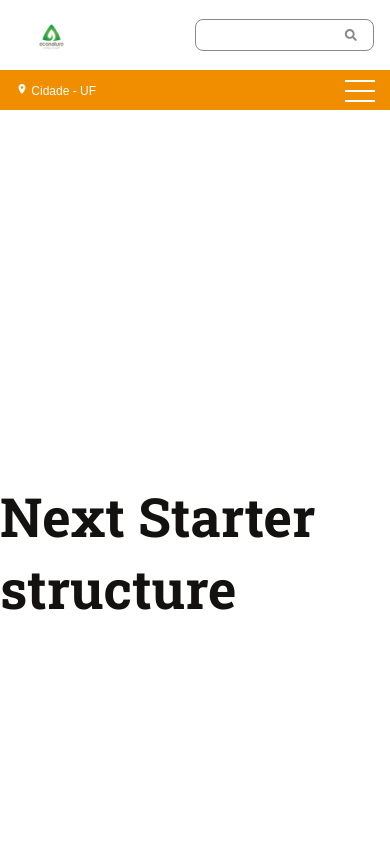
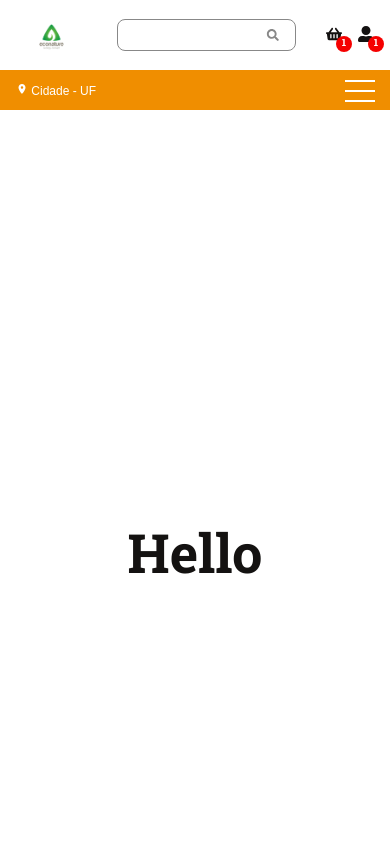
Before and after one commit to merkur-org/client, a Next.js app: page / in a window 390 px wide. Shown: the top 844 px of the page. Built offline with nearby package versions, Linux system fonts and the light colour scheme.

Commit message:
feat: created responsive header :sparkles:

```diff
--- a/src/components/Header/index.tsx
+++ b/src/components/Header/index.tsx
@@ -1,8 +1,16 @@
 import { useCallback, useState } from 'react'
 import Link from 'next/link'
 import { MdLocationOn } from 'react-icons/md'
+import { FaShoppingBasket, FaUserAlt } from 'react-icons/fa'
 
-import { Main, HeaderUp, ManagerArea, Burguer, HeaderDown } from './styles'
+import {
+  Main,
+  HeaderUp,
+  ManagerArea,
+  Manager,
+  Burguer,
+  HeaderDown
+} from './styles'
 
 import { SearchProducts } from '@/components'
 
@@ -20,7 +28,44 @@ const Header: React.FC = () => {
           <img src="logo.jpg" alt="" />
         </Link>
         <SearchProducts />
-        <ManagerArea></ManagerArea>
+
+        <ManagerArea>
+          {false ? (
+            <aside>
+              <Link href="/">
+                <a> cadastre-se</a>
+              </Link>
+              <Link href="/">
+                <a>entrar</a>
+              </Link>
+            </aside>
+          ) : (
+            <section>
+              <Link href="/">
+                <Manager>
+                  <div>Cesta</div>
+                  <aside>
+                    <FaShoppingBasket />
+
+                    <span>1</span>
+                  </aside>
+                </Manager>
+              </Link>
+              <Link href="/">
+                <Manager>
+                  <div>
+                    <span>Daniel Gustavo Favero</span>
+                    <span>danielfavero17@gmail.com</span>
+                  </div>
+                  <aside>
+                    <FaUserAlt />
+                    <span>1</span>
+                  </aside>
+                </Manager>
+              </Link>
+            </section>
+          )}
+        </ManagerArea>
       </HeaderUp>
       <HeaderDown>
         <button>
--- a/src/components/Header/styles.ts
+++ b/src/components/Header/styles.ts
@@ -26,10 +26,100 @@ export const HeaderUp = styled.section`
   }
 `
 export const ManagerArea = styled.section`
-  display: none;
+  > aside {
+    display: flex;
+    flex-direction: column;
+
+    a {
+      font-size: 1.2rem;
+      color: ${({ theme }) => theme.colors.black};
+    }
+  }
+
+  > section {
+    display: flex;
+    align-items: center;
+
+    a {
+      & + a {
+        margin-left: 1.6rem;
+      }
+    }
+  }
 
   @media ${device.tablet} {
-    display: initial;
+    > aside {
+      flex-direction: row;
+      align-items: center;
+      a {
+        font-size: 1.6rem;
+        & + a {
+          margin-left: 1.6rem;
+        }
+      }
+    }
+  }
+`
+export const Manager = styled.a`
+  cursor: pointer;
+  div {
+    display: none;
+  }
+
+  aside {
+    position: relative;
+    svg {
+      color: ${({ theme }) => theme.colors.black};
+      font-size: 1.6rem;
+    }
+
+    span {
+      position: absolute;
+
+      text-align: center;
+      font-size: 1rem;
+      font-weight: bold;
+      color: ${({ theme }) => theme.colors.white};
+      width: 1.6rem;
+      height: 1.6rem;
+
+      border-radius: 50%;
+      background: ${({ theme }) => theme.colors.redPrimary};
+
+      bottom: -0.6rem;
+      right: -1rem;
+    }
+  }
+
+  @media ${device.tablet} {
+    display: flex;
+    align-items: center;
+
+    div {
+      margin-left: 1.6rem;
+      display: flex;
+
+      flex-direction: column;
+      color: ${({ theme }) => theme.colors.black};
+      font-size: 1.2rem;
+
+      span + span {
+        color: ${({ theme }) => theme.colors.gray};
+      }
+    }
+
+    svg {
+      margin-left: 1.6rem;
+    }
+  }
+  @media ${device.laptop} {
+    div {
+      font-size: 1.6rem;
+    }
+
+    svg {
+      margin-left: 1.6rem;
+    }
   }
 `
 interface PropsBurguer {
--- a/src/pages/index.tsx
+++ b/src/pages/index.tsx
@@ -6,7 +6,7 @@ const Home: React.FC = () => {
     <Container>
       <SEO title="HOME" image="/banner.png" />
 
-      <h1>Next Starter structure</h1>
+      <h1>Hello</h1>
     </Container>
   )
 }
```
